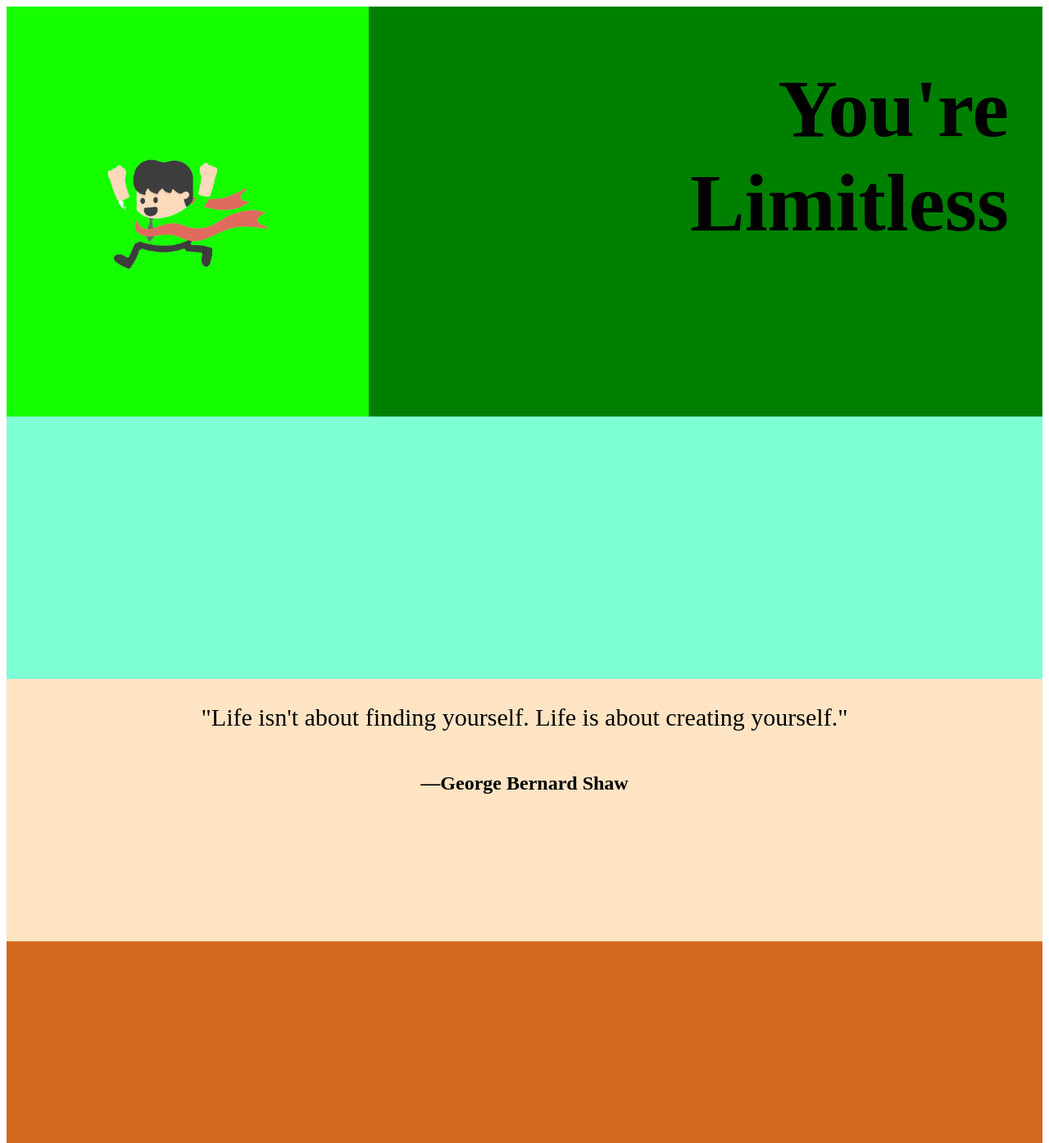
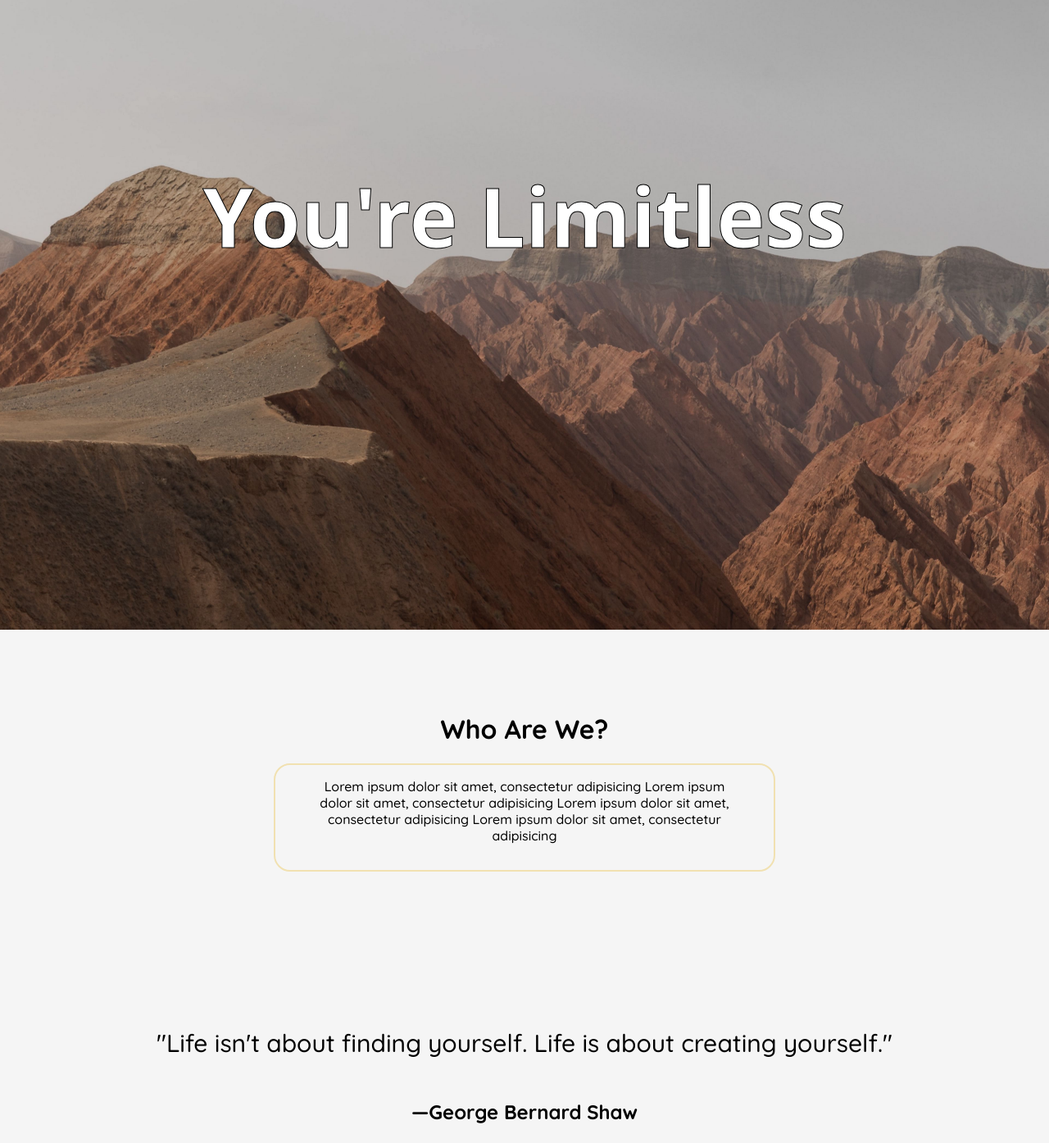
Before and after one commit to stevanadrien/paradox-udayana, a plain HTML site: page index.html in a window 1280 px wide. Shown: the top 1394 px of the page at 82% size. Drawn offline with Linux system fonts and the light colour scheme.

Commit message:
Version 1 Home

```diff
--- /dev/null
+++ b/card.css
@@ -0,0 +1,59 @@
+.card {
+  border-radius: 20px;
+  background: #f5f5f5;
+  position: relative;
+  display: flex;
+  width: 40%;
+  padding-bottom: 1rem;
+  padding-right: 3rem;
+  padding-left: 3rem;
+  border: 2px solid #f1e1b1;
+  transition: 0.5s ease-out;
+  overflow: visible;
+  display: flex;
+}
+
+.card-details {
+  color: black;
+  height: 100%;
+  gap: 0.5em;
+  display: grid;
+  place-content: center;
+}
+
+.card-button {
+  transform: translate(-50%, 125%);
+  width: 60%;
+  border-radius: 1rem;
+  border: none;
+  background-color: #3f2305;
+  color: #fff;
+  font-size: 1rem;
+  padding: 0.5rem 1rem;
+  position: absolute;
+  left: 50%;
+  bottom: 0;
+  opacity: 0;
+  transition: 0.3s ease-out;
+}
+
+.text-body {
+  color: rgb(0, 0, 0);
+}
+
+/*Text*/
+.text-title {
+  font-size: 1.5em;
+  font-weight: bold;
+}
+
+/*Hover*/
+.card:hover {
+  border-color: #dfd7bf;
+  box-shadow: 0 4px 18px 0 rgba(0, 0, 0, 0.25);
+}
+
+.card:hover .card-button {
+  transform: translate(-50%, 50%);
+  opacity: 1;
+}
--- a/index.css
+++ b/index.css
@@ -1,50 +1,87 @@
+html,
+body {
+  margin: 0px;
+  font-family: "Quicksand", sans-serif;
+  background-color: #f5f5f5;
+}
+@media only screen and (max-width: 600px) {
+  .slogan {
+    font-size: 50px;
+  }
+  .home-image {
+    width: 100px;
+    height: 100px;
+  }
+}
+@media only screen and (min-width: 600px) {
+  .slogan {
+    font-size: 100px;
+  }
+  .home-image {
+    width: 200px;
+    height: 200px;
+  }
+}
+
 .home {
-  background-color: chocolate;
   height: 100rem;
   width: 100%;
   display: flex;
   flex-direction: column;
 }
+.top-container {
+  margin-top: 10%;
+  display: flex;
+  align-items: center;
+  justify-content: center;
+  flex-direction: row;
+  gap: 50px;
+  text-align: center;
+}
 .home-top {
-  height: 500px;
+  padding-bottom: 370px;
   width: 100%;
-  background-color: red;
+  background-image: url(brown.jpg);
+  background-size: cover;
   display: flex;
+  align-items: center;
+  justify-content: center;
   flex-direction: row;
+  gap: 70px;
+  text-align: center;
 }
 .home-right {
-  width: 65%;
+  height: 100%;
   float: right;
   display: flex;
-  text-align: flex-end;
-  background-color: green;
+  background-color: rgba(0, 128, 0, 0);
 }
 .limitless-slogan {
   font-size: 100px;
-  text-align: end;
-  margin-left: 20%;
-  margin-right: 5%;
-  display: flex;
 }
 .home-left {
-  width: 35%;
+  height: 100%;
   float: left;
-  background-color: rgb(21, 255, 0);
+  background-color: rgba(21, 255, 0, 0);
   align-items: center;
   display: flex;
   justify-content: center;
 }
-.home-image {
-  width: 200px;
+.home-mid {
+  padding-top: 5rem;
+  padding-bottom: 10rem;
+  background-color: rgba(127, 255, 212, 0);
   display: flex;
-}
-.home-mid {
-  height: 20rem;
-  background-color: aquamarine;
+  flex-direction: column;
+  justify-content: center;
+  align-items: center;
+  text-align: center;
+  flex-shrink: 3;
 }
 .home-bottom {
-  height: 20rem;
-  background-color: bisque;
+  display: flex;
+  padding-bottom: 5rem;
+  justify-content: center;
 }
 .quotes-container {
   display: flex;
@@ -52,7 +89,19 @@
   text-align: center;
   gap: 0;
   margin: 0;
+  flex-shrink: 3;
 }
 .quotes-text {
   font-size: 30px;
+  flex-shrink: 3;
 }
+.who-text {
+  margin-right: 10rem;
+  margin-left: 10rem;
+}
+.slogan {
+  font-family: "Open Sans", sans-serif;
+  color: rgb(255, 255, 255);
+  -webkit-text-stroke-width: 1px;
+  -webkit-text-stroke-color: rgb(0, 0, 0);
+}
--- a/index.html
+++ b/index.html
@@ -2,22 +2,37 @@
 <html lang="en">
   <head>
     <meta charset="UTF-8" />
+    <link rel="preconnect" href="https://fonts.googleapis.com" />
+    <link rel="preconnect" href="https://fonts.gstatic.com" crossorigin />
+    <link href="https://fonts.googleapis.com/css2?family=Quicksand:wght@500;600;700&display=swap" rel="stylesheet" />
+    <link rel="preconnect" href="https://fonts.googleapis.com" />
+    <link rel="preconnect" href="https://fonts.gstatic.com" crossorigin />
+    <link href="https://fonts.googleapis.com/css2?family=Rubik:wght@500&display=swap" rel="stylesheet" />
     <meta name="viewport" content="width=device-width, initial-scale=1.0" />
     <link rel="stylesheet" href="index.css" />
+    <link rel="stylesheet" href="card.css" />
     <script src="index.js"></script>
     <title>PARADOX</title>
   </head>
   <body>
     <div class="home">
       <div class="home-top">
-        <div class="home-left">
-          <img src="winner2.png" class="home-image" alt="test image" />
-        </div>
-        <div class="home-right">
-          <h1 class="limitless-slogan">You're Limitless</h1>
+        <div class="top-container">
+          <h1 class="slogan">You're Limitless</h1>
         </div>
       </div>
-      <div class="home-mid"></div>
+
+      <div class="home-mid">
+        <h1 class="who-title">Who Are We?</h1>
+        <div class="card">
+          <div class="card-details">
+            <p class="text-body">
+              Lorem ipsum dolor sit amet, consectetur adipisicing Lorem ipsum dolor sit amet, consectetur adipisicing Lorem ipsum dolor sit amet, consectetur adipisicing Lorem ipsum dolor sit amet, consectetur adipisicing
+            </p>
+          </div>
+          <button class="card-button">More info</button>
+        </div>
+      </div>
       <div class="home-bottom">
         <div class="quotes-container">
           <p class="quotes-text">"Life isn't about finding yourself. Life is about creating yourself."</p>
```
Also changed, not shown: brown.jpg (added), 1 other file.
